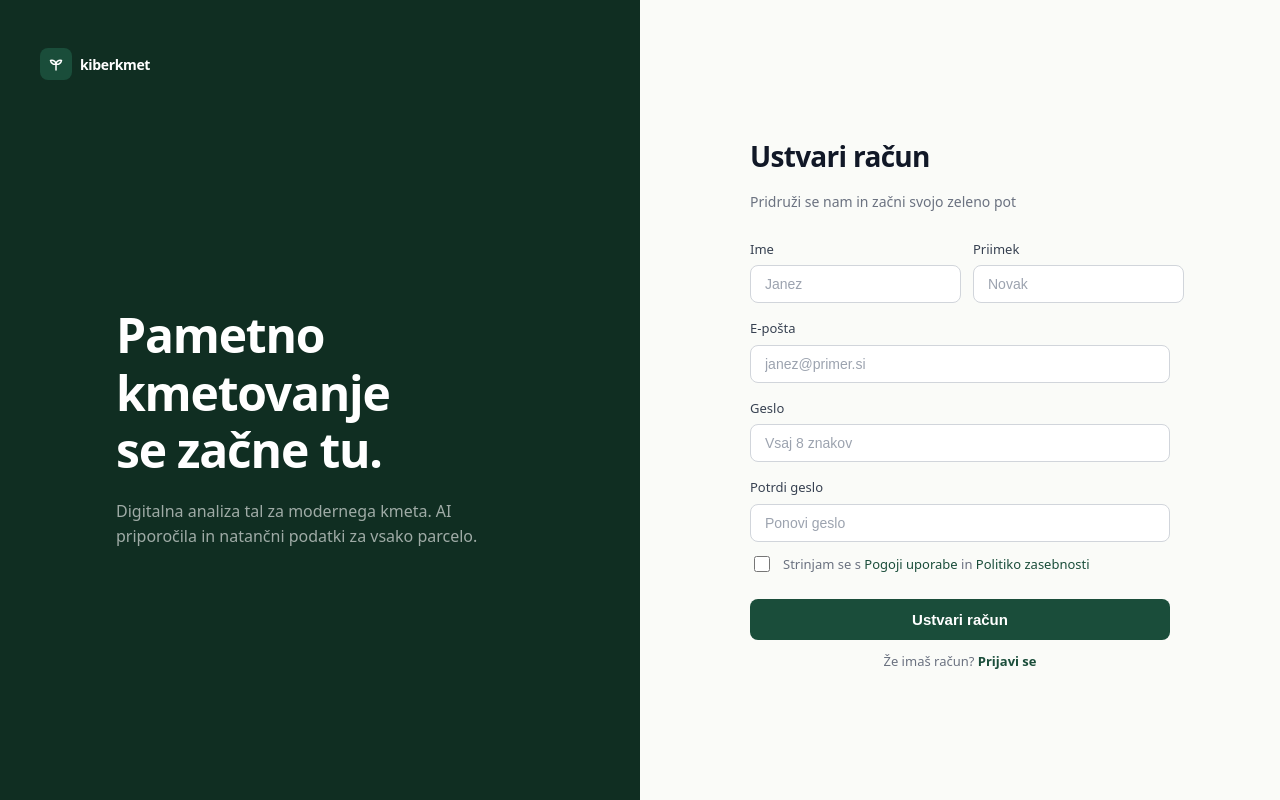
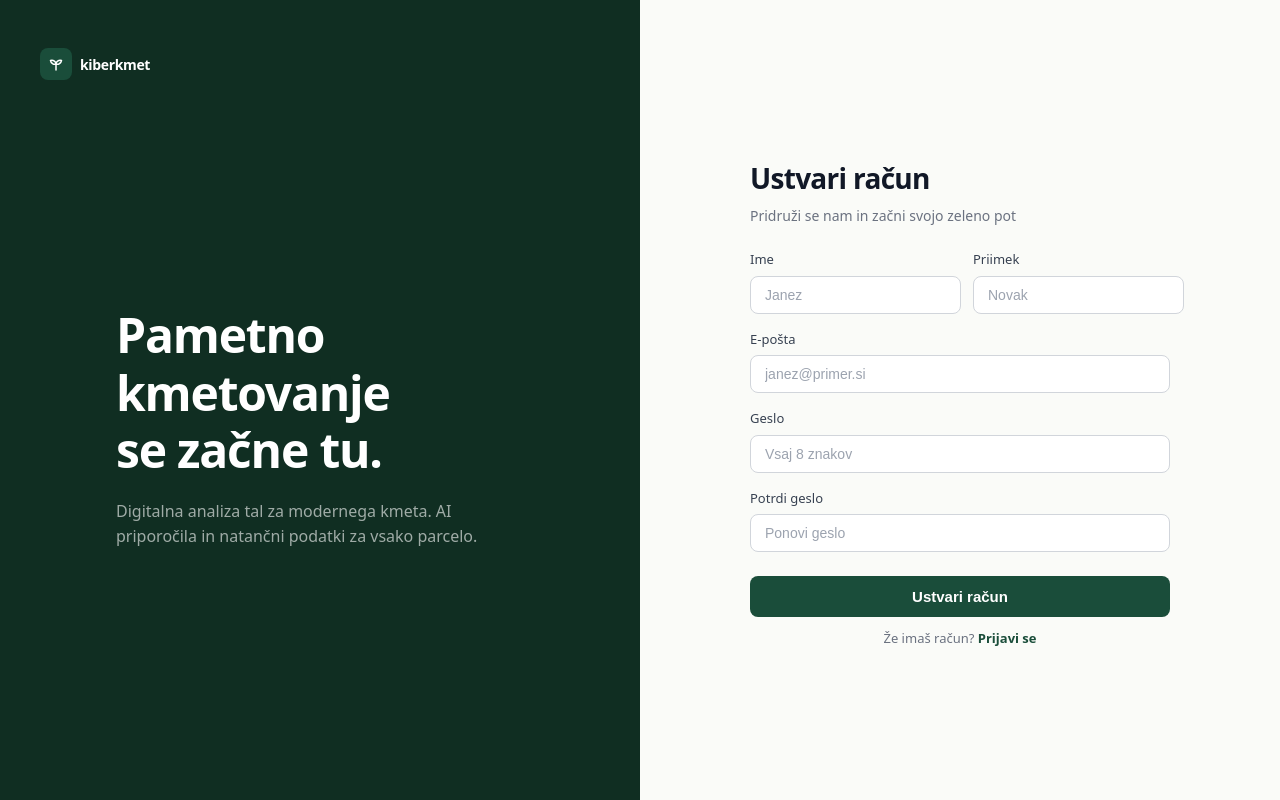
Before and after one commit to nikitalytv1/kiberkmet, a React app in the folder frontend/: page /register in a window 1280 px wide. Built offline with nearby package versions, Linux system fonts and the light colour scheme; the HTML template or start-up script is replaced by a standard one.

Commit message:
SCRUM-87 Spremembe UI za prijavni in registracijski zaslon

```diff
--- a/frontend/src/layouts/AppLayout.module.css
+++ b/frontend/src/layouts/AppLayout.module.css
@@ -86,17 +86,17 @@
 
 /* Account section */
 .account {
-  margin: 8px -12px 0;
+  margin: 4px -12px 0;
   border-top: 1px solid rgba(255, 255, 255, 0.1);
-  padding: 16px 12px 12px;
+  padding: 8px 12px 8px;
 }
 
 .accountInner {
   display: flex;
   align-items: center;
-  gap: 12px;
-  padding: 10px 12px;
-  border-radius: 12px;
+  gap: 10px;
+  padding: 6px 8px;
+  border-radius: 8px;
   cursor: pointer;
   transition: background-color 0.15s ease;
 }
@@ -129,7 +129,7 @@
   font-size: 13px;
   font-weight: 500;
   line-height: 1;
-  margin-bottom: 4px;
+  margin-bottom: -8px;
   white-space: nowrap;
   overflow: hidden;
   text-overflow: ellipsis;
--- a/frontend/src/views/auth/RegistrationView.tsx
+++ b/frontend/src/views/auth/RegistrationView.tsx
@@ -5,8 +5,8 @@ import { useRegistrationForm } from '../../hooks/useRegistrationForm';
 
 function RegistrationView() {
   const { fields, setters, error, loading, handleSubmit } = useRegistrationForm();
-  const { firstName, lastName, email, password, confirmPassword, terms } = fields;
-  const { setFirstName, setLastName, setEmail, setPassword, setConfirmPassword, setTerms } = setters;
+  const { firstName, lastName, email, password, confirmPassword } = fields;
+  const { setFirstName, setLastName, setEmail, setPassword, setConfirmPassword } = setters;
 
   return (
     <AuthLayout
@@ -33,18 +33,7 @@ function RegistrationView() {
         <FormField id="confirmPassword" label="Potrdi geslo" type="password" placeholder="Ponovi geslo"
           value={confirmPassword} onChange={e => setConfirmPassword(e.target.value)} />
 
-        <div className={styles.checkboxRow}>
-          <input id="terms" type="checkbox" className={styles.checkbox}
-            checked={terms} onChange={e => setTerms(e.target.checked)} />
-          <label htmlFor="terms" className={styles.checkboxLabel}>
-            Strinjam se s{' '}
-            <a href="#" className={styles.link}>Pogoji uporabe</a>
-            {' '}in{' '}
-            <a href="#" className={styles.link}>Politiko zasebnosti</a>
-          </label>
-        </div>
-
-        {error && <p className={styles.error}>{error}</p>}
+{error && <p className={styles.error}>{error}</p>}
 
         <button type="submit" className={styles.submitBtn} disabled={loading}>
           {loading ? 'Registracija...' : 'Ustvari račun'}
--- a/frontend/src/views/auth/auth.module.css
+++ b/frontend/src/views/auth/auth.module.css
@@ -83,13 +83,13 @@
   font-weight: 700;
   color: #111827;
   letter-spacing: -0.025em;
-  margin-bottom: 4px;
+  margin-bottom: -8px;
 }
 
 .subheading {
   font-size: 14px;
   color: #6b7280;
-  margin-bottom: 28px;
+  margin-bottom: 24px;
 }
 
 .form {
```
